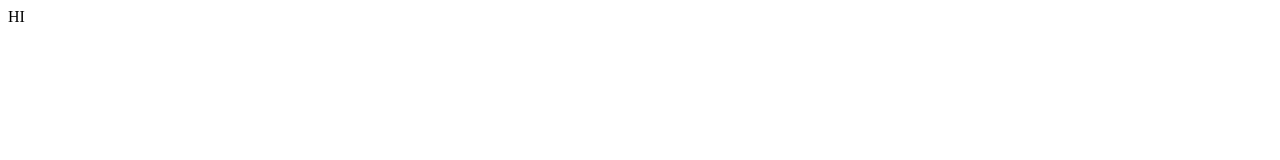
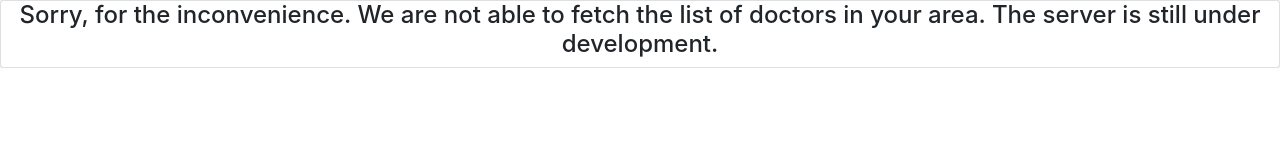
Before and after one commit to Subash792/IITISoC-22-Web-11-Medical-Appointment-System, a website: page booking.html in a window 1280 px wide. Drawn offline with nearby package versions, Linux system fonts and the light colour scheme.

Commit message:
Final Commit

```diff
--- a/app.js
+++ b/app.js
@@ -23,6 +23,7 @@ const doctor_schema = new mongoose.Schema({
     address: String,
     city: String,
     state: String,
+
 });
 
 const doctor = mongoose.model("doctors",doctor_schema);
@@ -33,8 +34,6 @@ const doctor = mongoose.model("doctors",doctor_schema);
 app.post("/",function(req,res){
     res.sendFile(__dirname+"/booking.html");
     console.log(req.body);
-    const q = doctor.find(req.body);
-    console.log(q);
 
 });
 
--- a/booking.html
+++ b/booking.html
@@ -4,10 +4,23 @@
     <meta charset="UTF-8">
     <meta http-equiv="X-UA-Compatible" content="IE=edge">
     <meta name="viewport" content="width=device-width, initial-scale=1.0">
-    <title>Document</title>
+    <link rel="stylesheet" href="https://cdn.jsdelivr.net/npm/bootstrap@4.0.0/dist/css/bootstrap.min.css" integrity="sha384-Gn5384xqQ1aoWXA+058RXPxPg6fy4IWvTNh0E263XmFcJlSAwiGgFAW/dAiS6JXm" crossorigin="anonymous">
+    <script src="https://code.jquery.com/jquery-3.2.1.slim.min.js" integrity="sha384-KJ3o2DKtIkvYIK3UENzmM7KCkRr/rE9/Qpg6aAZGJwFDMVNA/GpGFF93hXpG5KkN" crossorigin="anonymous"></script>
+    <script src="https://cdn.jsdelivr.net/npm/popper.js@1.12.9/dist/umd/popper.min.js" integrity="sha384-ApNbgh9B+Y1QKtv3Rn7W3mgPxhU9K/ScQsAP7hUibX39j7fakFPskvXusvfa0b4Q" crossorigin="anonymous"></script>
+    <script src="https://cdn.jsdelivr.net/npm/bootstrap@4.0.0/dist/js/bootstrap.min.js" integrity="sha384-JZR6Spejh4U02d8jOt6vLEHfe/JQGiRRSQQxSfFWpi1MquVdAyjUar5+76PVCmYl" crossorigin="anonymous"></script>
+
+    <title>Doctor's List</title>
 </head>
 <body>
-    HI
+    <section class="" style="text-align:center; background-color:beige ;">
+        <div class="card" padding: 15% 20% 3% 20%>
+        <h1 style="font-size: 1.5rem;"> Sorry, for the inconvenience.
+            We are not able to fetch the list of doctors in your area.
+             The server is still under development.
+        </h1>
+        </div>
+
+    </section>
 
 </body>
 </html>
```
